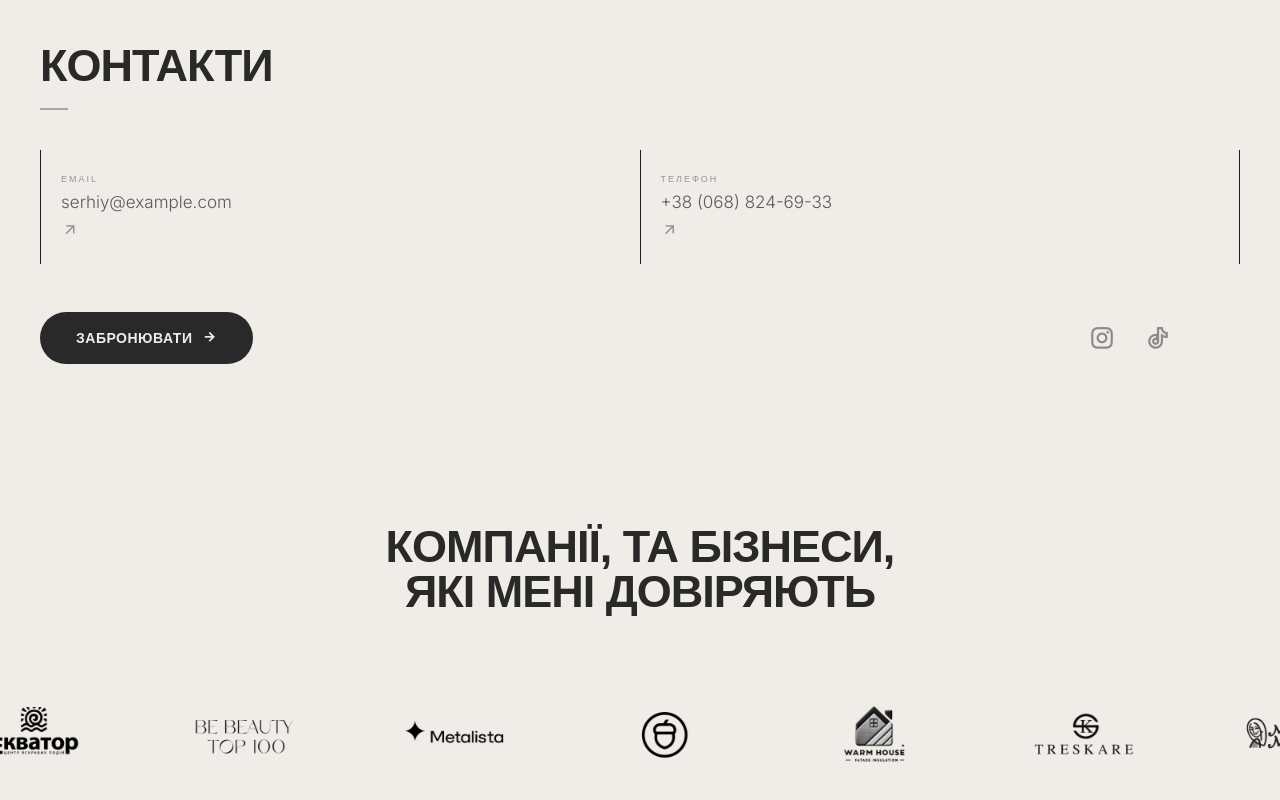
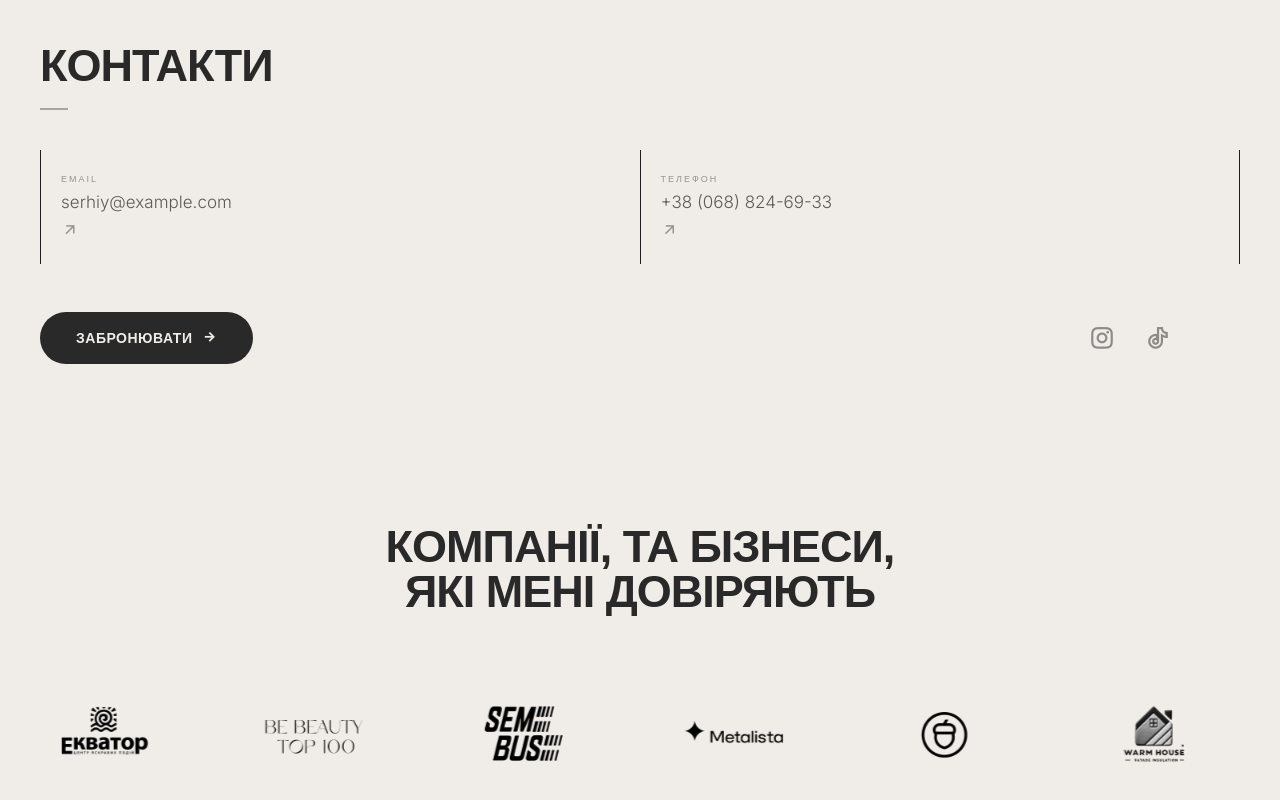
Before and after one commit to dmytro-serhiienko/next-aranchiy, a Next.js app: page / in a window 1280 px wide. Shown: the part 4559-5359 px from the top of the page. Built offline with nearby package versions, Linux system fonts and the light colour scheme; some icons are missing; a web font is replaced by a local one.

Commit message:
added partners

```diff
--- a/components/sections/Partners.tsx
+++ b/components/sections/Partners.tsx
@@ -7,6 +7,11 @@ const partners = [
     href: "https://treskare.com/",
     src: "/img/partners/treskare.png",
     alt: "Партнер Treskare",
+  },
+  {
+    href: "https://www.instagram.com/space__transfer?igsh=MTB0a3F3NnR2bzFmNA%3D%3D",
+    src: "/img/partners/spacetransfer.png",
+    alt: "Партнер Space Transfer",
   },
   {
     href: "https://www.instagram.com/morkviana_mariana/?hl=uk",
@@ -22,6 +27,11 @@ const partners = [
     href: "https://www.instagram.com/bebeauty_top100/?hl=uk",
     src: "/img/partners/be-beauty.png",
     alt: "Салон BeBeauty",
+  },
+  {
+    href: "https://www.instagram.com/sembus_ua?igsh=bmlscml0eTF2dDMz",
+    src: "/img/partners/sembus.png",
+    alt: "Партнер Sem Bus",
   },
   {
     href: "https://www.metalista.com.ua/",
```
Also changed, not shown: public/img/partners/sembus.png (added), public/img/partners/spacetransfer.png (added).
